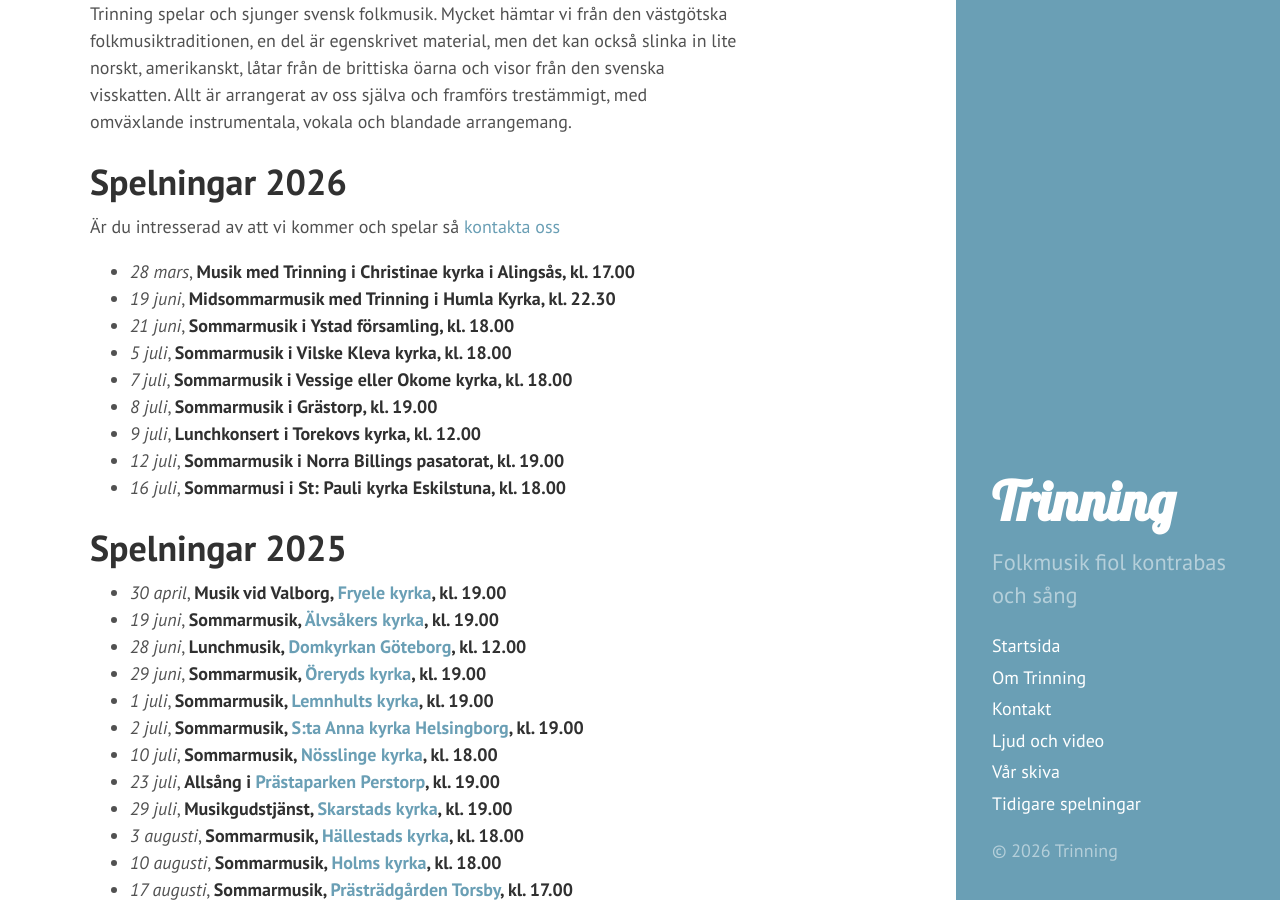
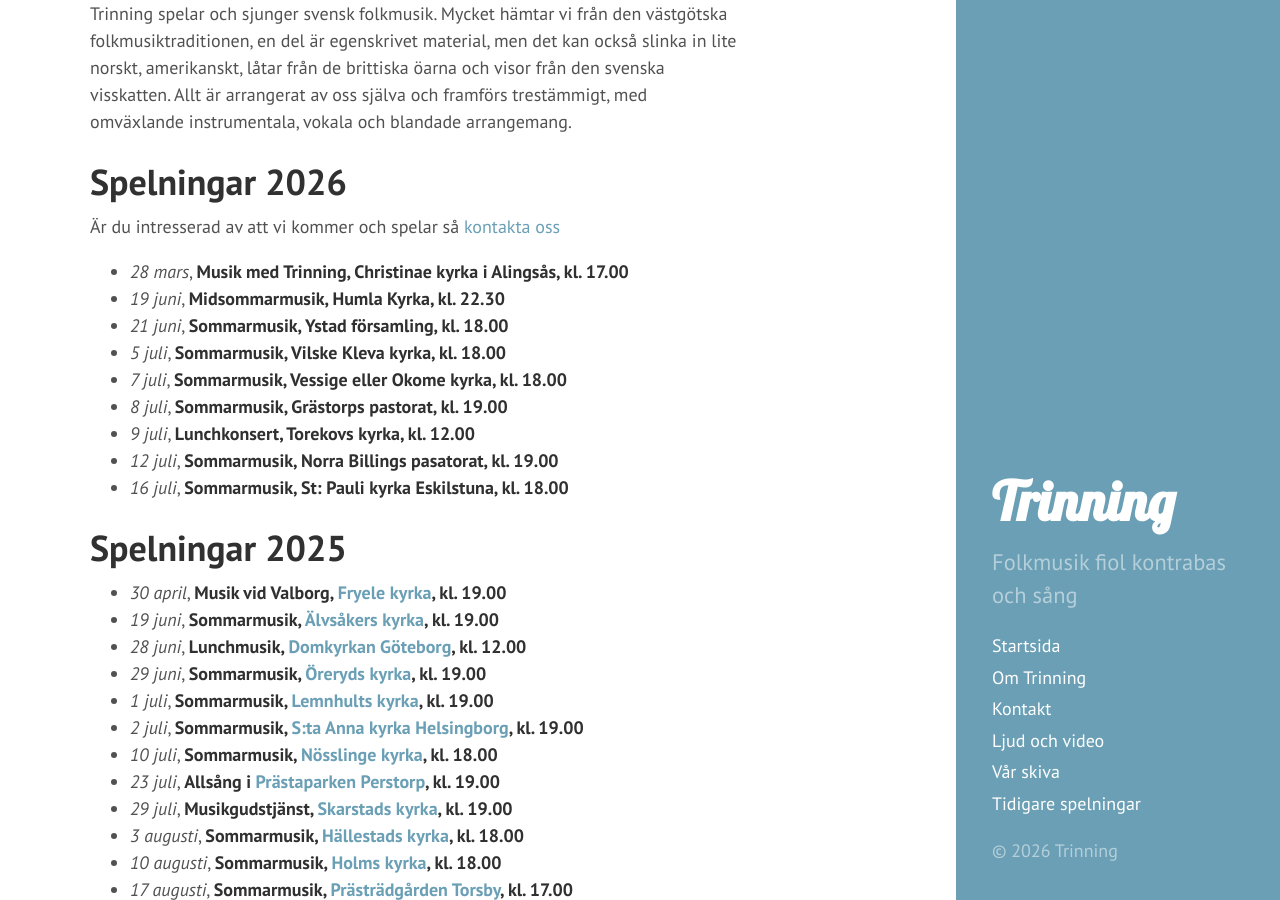
Before and after one commit to trinning/trinning.github.io, a Jekyll site: the page built from index.md, in a window 1280 px wide and 900 px high, scrolled down 435 px. Built offline with Jekyll 4.4.1, drawn with Linux system fonts in a browser that asks for light colours.

Commit message:
Update index.md

```diff
--- a/index.md
+++ b/index.md
@@ -13,15 +13,15 @@ in lite norskt, amerikanskt, låtar från de brittiska öarna och visor från de
 
 # Spelningar 2026
 Är du intresserad av att vi kommer och spelar så [kontakta oss](/kontakt)
-* *28 mars*, **Musik med Trinning i Christinae kyrka i Alingsås, kl. 17.00**
-* *19 juni*, **Midsommarmusik med Trinning i Humla Kyrka, kl. 22.30**
-* *21 juni*, **Sommarmusik i Ystad församling, kl. 18.00**
-* *5 juli*, **Sommarmusik i Vilske Kleva kyrka, kl. 18.00**
-* *7 juli*, **Sommarmusik i Vessige eller Okome kyrka, kl. 18.00**
-* *8 juli*, **Sommarmusik i Grästorp, kl. 19.00**
-* *9 juli*, **Lunchkonsert i Torekovs kyrka, kl. 12.00**
-* *12 juli*, **Sommarmusik i Norra Billings pasatorat, kl. 19.00**
-* *16 juli*, **Sommarmusi i St: Pauli kyrka Eskilstuna, kl. 18.00**
+* *28 mars*, **Musik med Trinning, Christinae kyrka i Alingsås, kl. 17.00**
+* *19 juni*, **Midsommarmusik, Humla Kyrka, kl. 22.30**
+* *21 juni*, **Sommarmusik, Ystad församling, kl. 18.00**
+* *5 juli*, **Sommarmusik, Vilske Kleva kyrka, kl. 18.00**
+* *7 juli*, **Sommarmusik, Vessige eller Okome kyrka, kl. 18.00**
+* *8 juli*, **Sommarmusik, Grästorps pastorat, kl. 19.00**
+* *9 juli*, **Lunchkonsert, Torekovs kyrka, kl. 12.00**
+* *12 juli*, **Sommarmusik, Norra Billings pasatorat, kl. 19.00**
+* *16 juli*, **Sommarmusik, St: Pauli kyrka Eskilstuna, kl. 18.00**
 
 # Spelningar 2025
 * *30 april*, **Musik vid Valborg, [Fryele kyrka](https://maps.app.goo.gl/KTtytmoXQFw1pnDA9 "Karta till spelningen"), kl. 19.00**
```
